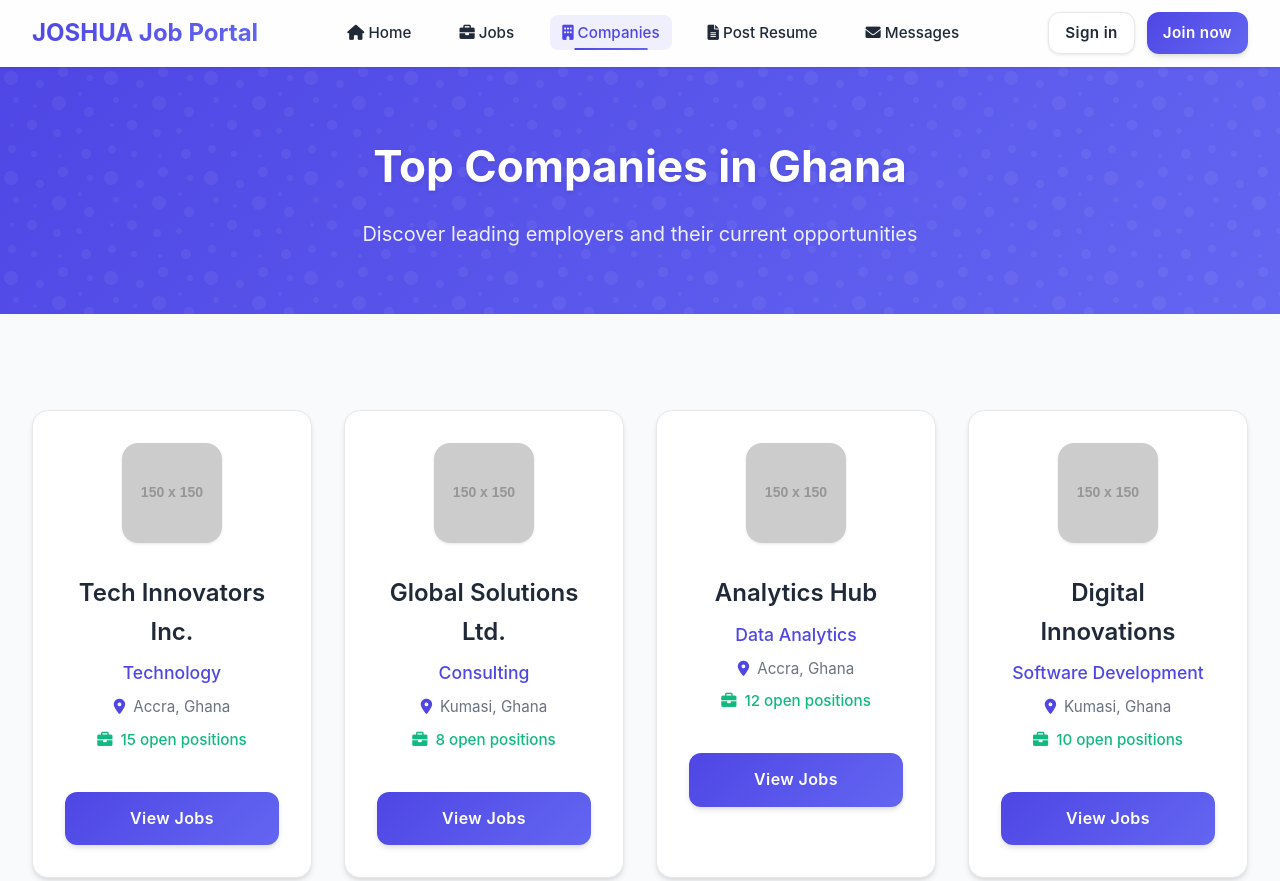
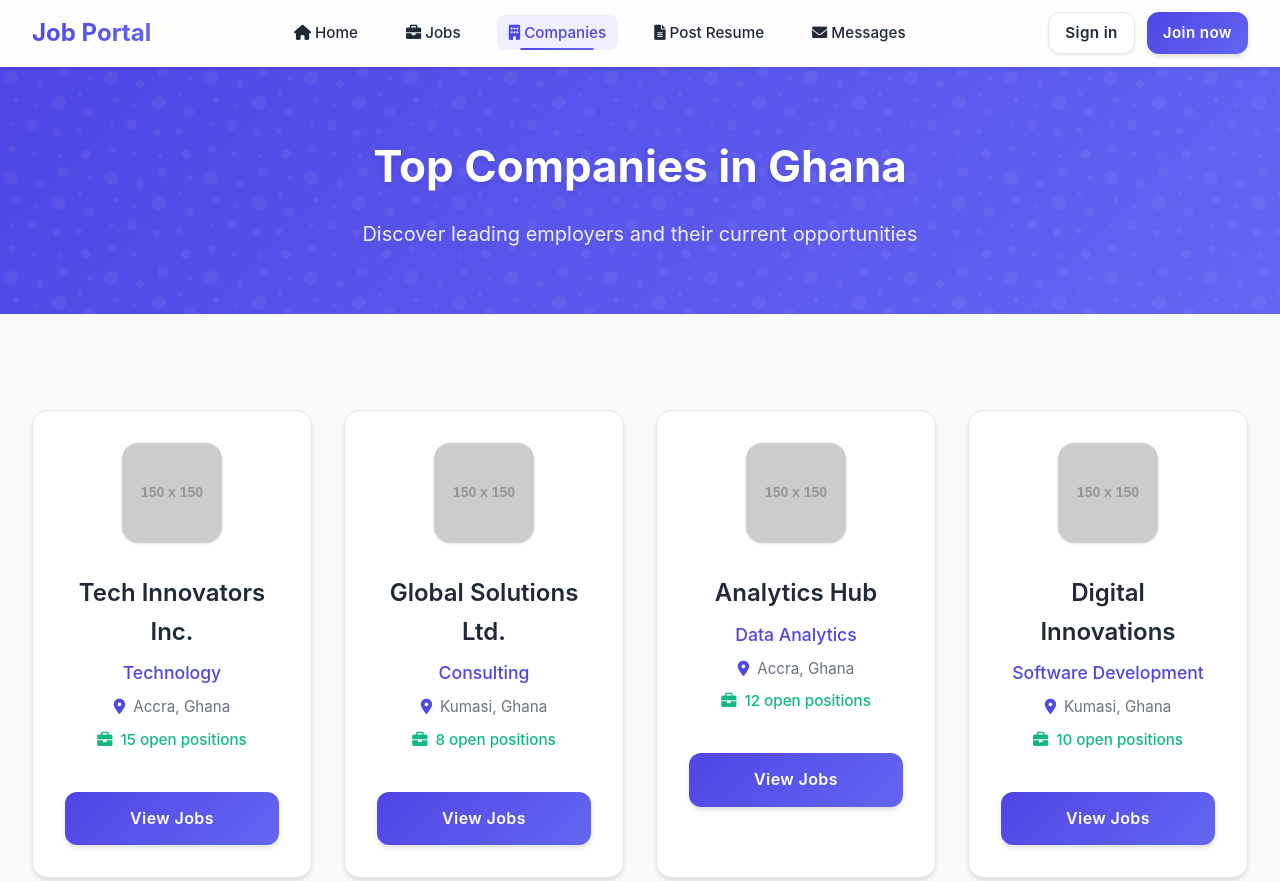
Before and after one commit to joshua-danquah-website/LinkedIn, a website: page companies.html in a window 1280 px wide. Shown: the top 881 px of the page. Drawn offline with Linux system fonts and the light colour scheme; placeholder pictures from the web are drawn by us.

Commit message:
Update companies.html

```diff
--- a/companies.html
+++ b/companies.html
@@ -3,7 +3,7 @@
 <head>
     <meta charset="UTF-8">
     <meta name="viewport" content="width=device-width, initial-scale=1.0">
-    <title>Top Companies - JOSHUA Job Portal</title>
+    <title>Top Companies Job Portal</title>
     <link rel="stylesheet" href="style.css">
     <link rel="icon" href="favicon.ico" type="image/x-icon">
     <link rel="stylesheet" href="https://cdnjs.cloudflare.com/ajax/libs/font-awesome/6.0.0/css/all.min.css">
@@ -12,7 +12,7 @@
     <header>
         <div class="container">
             <div class="logo">
-                <a href="index.html">JOSHUA Job Portal</a>
+                <a href="index.html">Job Portal</a>
             </div>
             <nav>
                 <ul>
```
